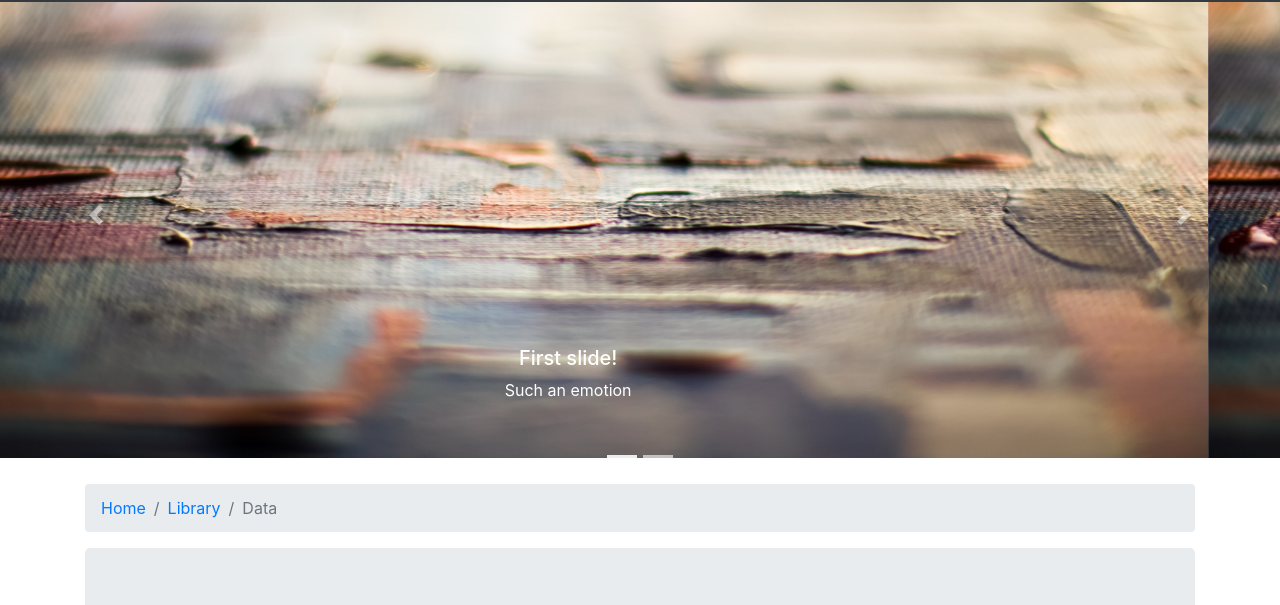
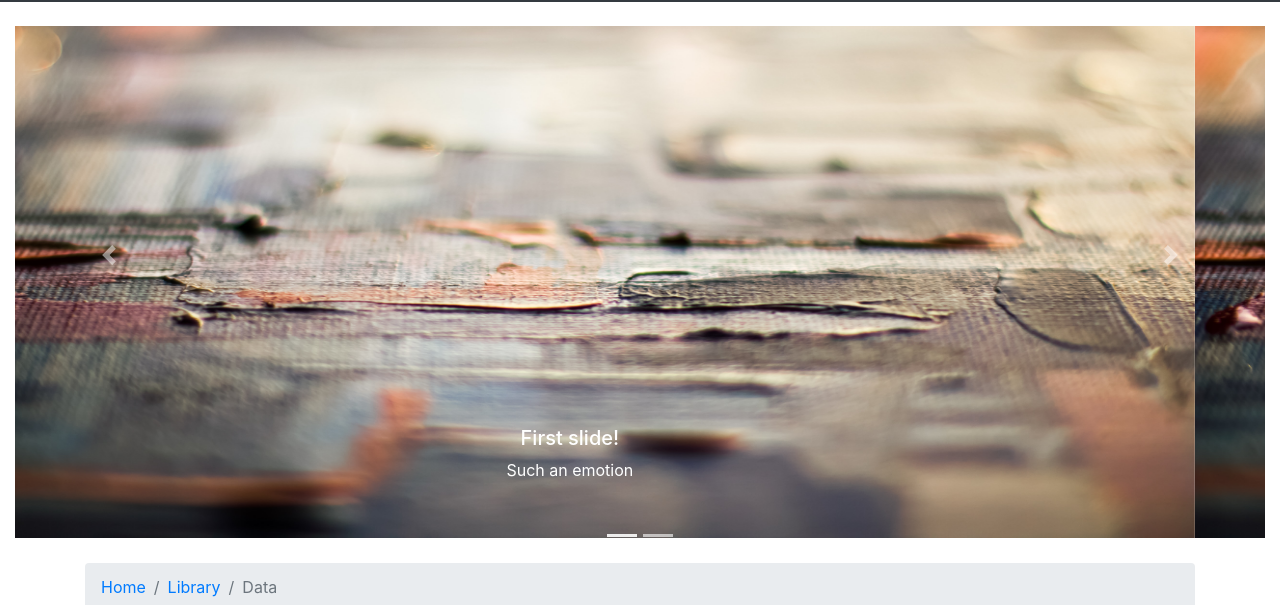
Before and after one commit to MassimilianoRoccamena/Hypermedia-Project, a website: page public/pages/temp/temp.html in a window 1280 px wide. Shown: the part 54-659 px from the top of the page. Drawn offline with nearby package versions, Linux system fonts and the light colour scheme.

Commit message:
update temp

```diff
--- a/public/pages/temp/temp.html
+++ b/public/pages/temp/temp.html
@@ -41,9 +41,10 @@
 </nav>
 
 <!-- Carousel intro -->
+<div class="container-fluid">
     <div class="row">
-    <div class="container-fluid">
-        <div id="carousel" class="carousel slide" data-ride="carousel" style="padding-bottom: 2%">
+        <div class="col">
+            <div id="carousel" class="carousel slide" data-ride="carousel" style="padding-top: 80px; padding-bottom: 2%">
                 <ol class="carousel-indicators">
                     <li data-target="#carousel" data-slide-to="0" class="active"></li>
                     <li data-target="#carousel" data-slide-to="1"></li>
@@ -72,6 +73,7 @@
                     <span class="carousel-control-next-icon" aria-hidden="true"></span>
                     <span class="sr-only">Next</span>
                 </a>
+            </div>
         </div>
     </div>
 </div>
```
Lines whose indentation alone changed are shown as unchanged.
